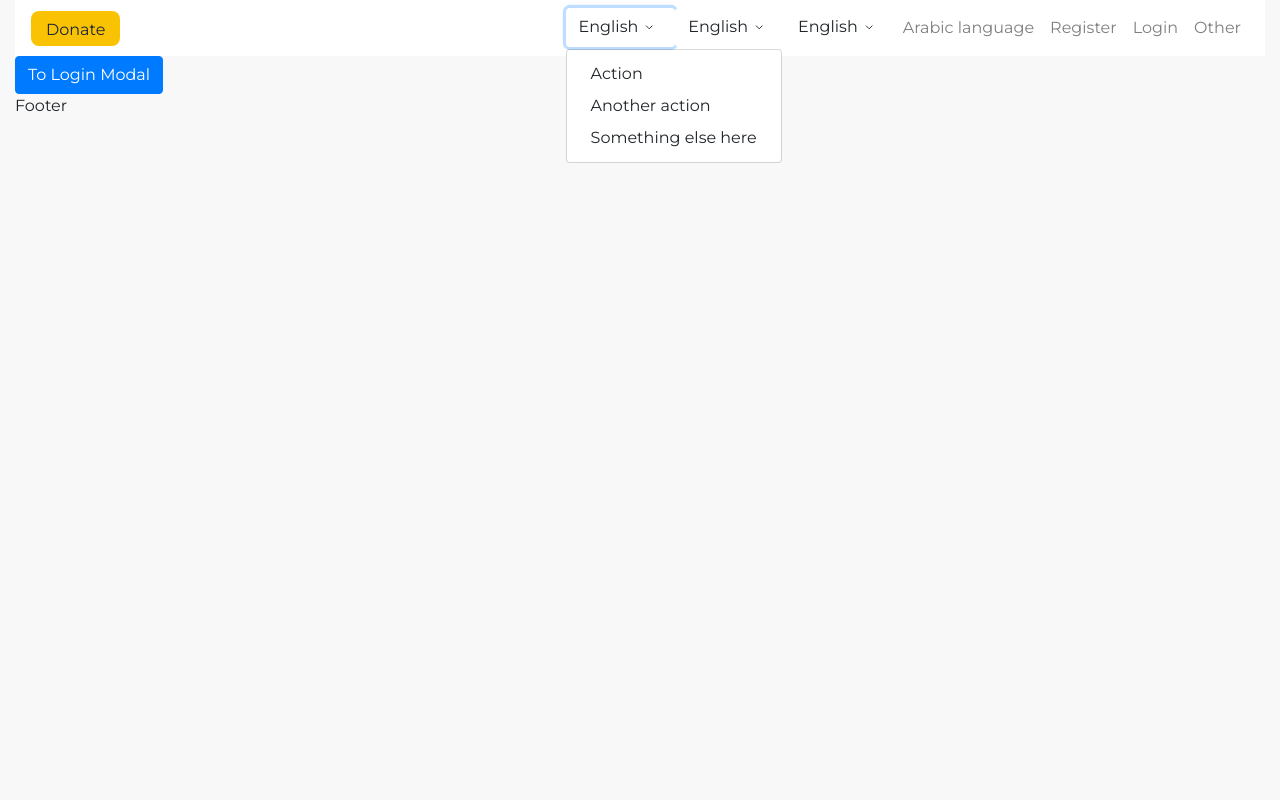
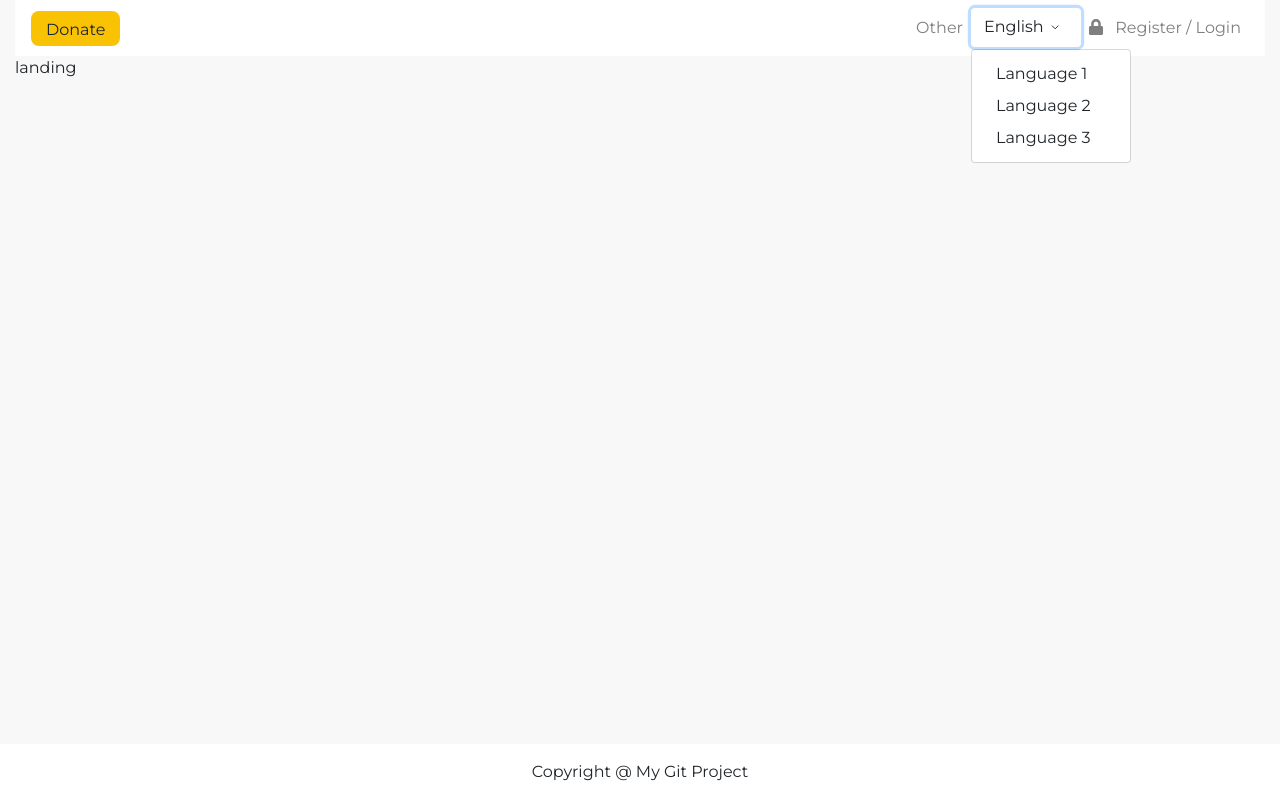
Before and after one commit to danielgreendev/react-master, a React (Create React App) app in the folder client/: page / in a window 1280 px wide. Both pictures are taken after a click on the button "English". Built offline with nearby package versions, Linux system fonts and the light colour scheme.

Commit message:
upd: update footer and some other

```diff
--- a/client/src/component/layout/Footer.js
+++ b/client/src/component/layout/Footer.js
@@ -2,9 +2,9 @@ import React from 'react'
 
 function Footer() {
     return (
-        <div>
-            Footer
-        </div>
+        <footer className='footer fixed-bottom footer-light bg-white p-3 text-center'>
+            Copyright @ My Git Project
+        </footer>
     )
 }
 
--- a/client/src/component/layout/Landing.js
+++ b/client/src/component/layout/Landing.js
@@ -1,85 +1,9 @@
 import React, { useState } from 'react';
 
 function App() {
-    const [activeTab, setActiveTab] = useState('login');
-    const handleTabClick = (tab) => {
-        setActiveTab(tab);
-    };
     return (
         <div>
-            <button className='btn btn-primary' data-toggle="modal" data-target="#loginModal">
-                To Login Modal
-            </button>
-            <div className="modal fade" id="loginModal">
-                <div className="row">
-                    <div className="col-md-6 offset-md-3">
-                        <div className="card">
-                            <div className="card-header">
-                                <ul className="nav nav-tabs card-header-tabs">
-                                    <li className="nav-item">
-                                        <a
-                                            className={`nav-link ${activeTab === 'login' ? 'active' : ''}`}
-                                            onClick={() => handleTabClick('login')}
-                                        >
-                                            Login
-                                        </a>
-                                    </li>
-                                    <li className="nav-item">
-                                        <a
-                                            className={`nav-link ${activeTab === 'register' ? 'active' : ''}`}
-                                            onClick={() => handleTabClick('register')}
-                                        >
-                                            Register
-                                        </a>
-                                    </li>
-                                </ul>
-                            </div>
-                            <div className="card-body">
-                                {activeTab === 'login' && (
-                                    <form>
-                                        <div className="form-group">
-                                            <label htmlFor="email">Email address</label>
-                                            <input type="email" className="form-control" id="email" aria-describedby="emailHelp" />
-                                            <small id="emailHelp" className="form-text text-muted">
-                                                We'll never share your email with anyone else.
-                                            </small>
-                                        </div>
-                                        <div className="form-group">
-                                            <label htmlFor="password">Password</label>
-                                            <input type="password" className="form-control" id="password" />
-                                        </div>
-                                        <button type="submit" className="btn btn-primary">
-                                            Login
-                                        </button>
-                                    </form>
-                                )}
-                                {activeTab === 'register' && (
-                                    <form>
-                                        <div className="form-group">
-                                            <label htmlFor="email">Email address</label>
-                                            <input type="email" className="form-control" id="email" aria-describedby="emailHelp" />
-                                            <small id="emailHelp" className="form-text text-muted">
-                                                We'll never share your email with anyone else.
-                                            </small>
-                                        </div>
-                                        <div className="form-group">
-                                            <label htmlFor="password">Password</label>
-                                            <input type="password" className="form-control" id="password" />
-                                        </div>
-                                        <div className="form-group">
-                                            <label htmlFor="confirmPassword">Confirm Password</label>
-                                            <input type="password" className="form-control" id="confirmPassword" />
-                                        </div>
-                                        <button type="submit" className="btn btn-primary">
-                                            Register
-                                        </button>
-                                    </form>
-                                )}
-                            </div>
-                        </div>
-                    </div>
-                </div>
-            </div>
+            landing
         </div>
 
     );
--- a/client/src/component/layout/Navbar.js
+++ b/client/src/component/layout/Navbar.js
@@ -4,20 +4,10 @@ import { Link } from 'react-router-dom';
 const Navbar = () => {
     const commonLinks = (
         <React.Fragment>
-            <li className="nav-item">
-                <div class="dropdown">
-                    <button class="btn bg-white" type="button" data-toggle="dropdown" data-target="#dropdownMenu">
-                        English
-                        <svg width="24" height="24" viewBox="0 0 30 30">
-                            <path d="M10 12l4 4 4-4" stroke="black" stroke-width="1" fill="none" />
-                        </svg>
-                    </button>
-                    <div class="dropdown-menu" aria-labelledby="dropdownMenu">
-                        <a class="dropdown-item" href="#">Action</a>
-                        <a class="dropdown-item" href="#">Another action</a>
-                        <a class="dropdown-item" href="#">Something else here</a>
-                    </div>
-                </div>
+            <li className='nav-item'>
+                <Link className='nav-link' to="/other">
+                    Other
+                </Link>
             </li>
             <li className="nav-item">
                 <div class="dropdown">
@@ -28,44 +18,22 @@ const Navbar = () => {
                         </svg>
                     </button>
                     <div class="dropdown-menu" aria-labelledby="dropdownMenu">
-                        <a class="dropdown-item" href="#">Action</a>
-                        <a class="dropdown-item" href="#">Another action</a>
-                        <a class="dropdown-item" href="#">Something else here</a>
+                        <a class="dropdown-item" href="#">Language 1</a>
+                        <a class="dropdown-item" href="#">Language 2</a>
+                        <a class="dropdown-item" href="#">Language 3</a>
                     </div>
                 </div>
             </li>
-            <li className="nav-item">
-                <div class="dropdown">
-                    <button class="btn bg-white" type="button" data-toggle="dropdown" data-target="#dropdownMenu">
-                        English
-                        <svg width="24" height="24" viewBox="0 0 30 30">
-                            <path d="M10 12l4 4 4-4" stroke="black" stroke-width="1" fill="none" />
-                        </svg>
-                    </button>
-                    <div class="dropdown-menu" aria-labelledby="dropdownMenu">
-                        <a class="dropdown-item" href="#">Action</a>
-                        <a class="dropdown-item" href="#">Another action</a>
-                        <a class="dropdown-item" href="#">Something else here</a>
-                    </div>
-                </div>
-            </li>
-            <li className="nav-item">
-                <Link className="nav-link" to='/'>Arabic language</Link>
-            </li>
-
         </React.Fragment>
     );
     const guestLinks = (
         <ul className="navbar-nav ml-auto">
             {commonLinks}
             <li className="nav-item">
-                <Link className="nav-link" to='/register'>Register</Link>
-            </li>
-            <li className="nav-item">
-                <Link className="nav-link" to='/login'>Login</Link>
-            </li>
-            <li className="nav-item">
-                <Link className="nav-link" to='/other'>Other</Link>
+                <Link className="nav-link" to='/login'>
+                    <i className='fa fa-lock'></i>&nbsp;&nbsp;
+                    Register / Login
+                </Link>
             </li>
         </ul>
     );
```
Also changed, not shown: 1 other file (tests, documents, lock files or other folders).
